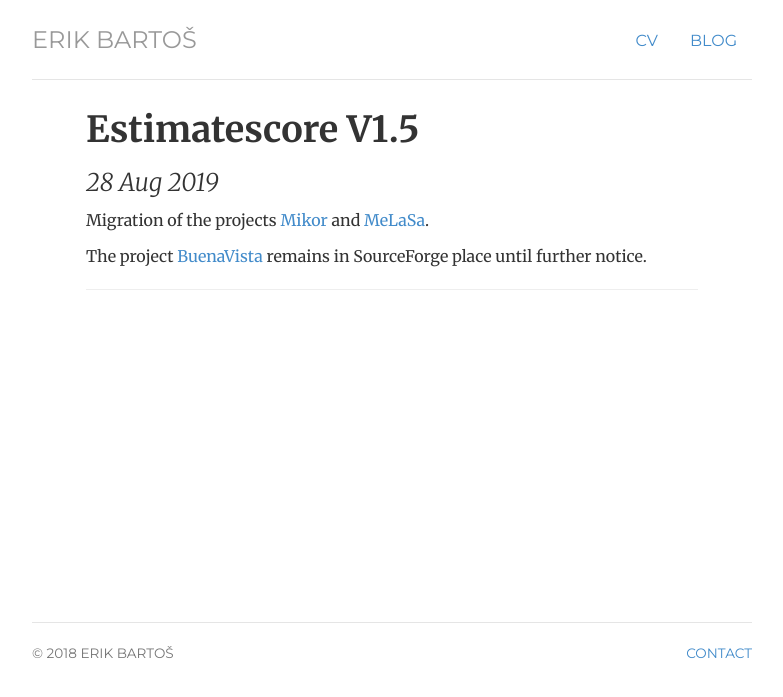
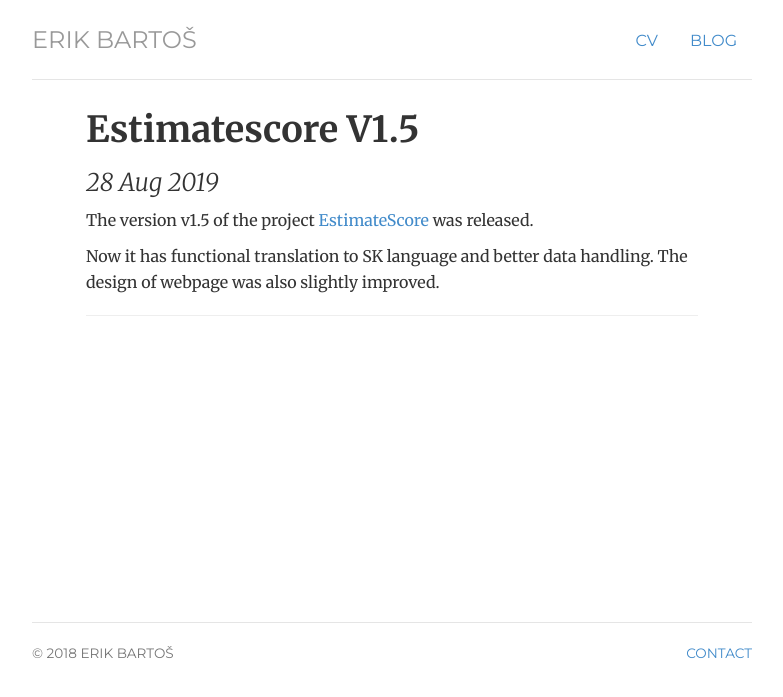
Before and after one commit to Mezek/mezek.github.io, a Jekyll site: the page built from _posts/2019-08-28-estimateScore-v1.5.md, in a window 1280 px wide. Shown: the top 697 px of the page, without its empty margins (248-1031 px from the left). Built offline with Jekyll 4.4.1, drawn with Linux system fonts in a browser that asks for light colours; our own code applies the rules of GitHub Pages for plain Markdown files.

Commit message:
Update 2019-08-28-estimateScore-v1.5.md

```diff
--- a/_posts/2019-08-28-estimateScore-v1.5.md
+++ b/_posts/2019-08-28-estimateScore-v1.5.md
@@ -1,3 +1,3 @@
-Migration of the projects [Mikor](https://github.com/mezek/mikor) and [MeLaSa](https://github.com/mezek/melasa).
+The version v1.5 of the project [EstimateScore](https://github.com/mezek/estimatescore/) was released.
 
-The project [BuenaVista](https://sourceforge.net/projects/buenavista/) remains in SourceForge place until further notice.
+Now it has functional translation to SK language and better data handling. The design of webpage was also slightly improved.
```
